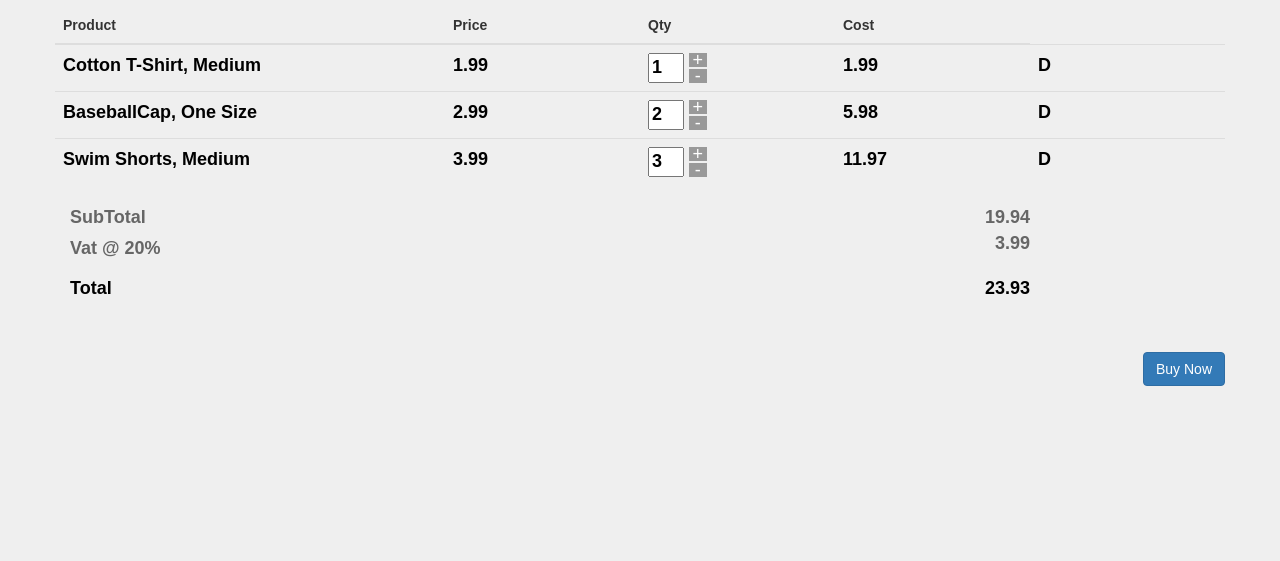
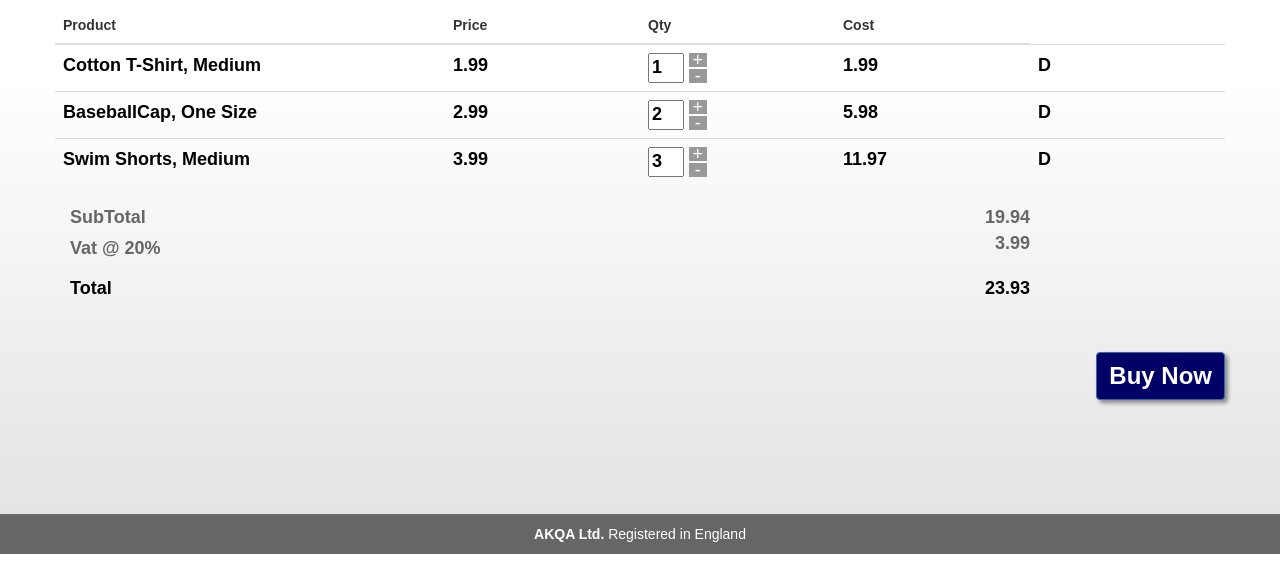
Before and after one commit to rahulmeghlan/AKQA, a plain HTML site: page index.html in a window 1280 px wide. Shown: the part 239-800 px from the top of the page. Drawn offline with Linux system fonts and the light colour scheme; a web font is replaced by a local one.

Commit message:
made some changes in the styling and added hover effect to table

```diff
--- a/index.html
+++ b/index.html
@@ -11,7 +11,7 @@
 <body>
 <div class="container">
     <div class="row">
-        <h1 class="col-md-12"><img src="images/logo.png" alt="AKQA" /></h1>
+        <h1 class="col-md-12"><img src="images/logo.png" alt="AKQA"/></h1>
     </div>
     <div class="row">
         <h2 class="col-md-12">Your Basket</h2>
@@ -21,7 +21,7 @@
             Adjust the quantities or remove items before continuing your purchase.</p>
     </div>
     <form class="row" action="myAPI" method="POST">
-        <table class="table">
+        <table class="table table-hover">
             <thead>
             <th class="col-md-4">Product</th>
             <th class="col-md-2">Price</th>
@@ -35,6 +35,7 @@
                 <td class="col-md-2">
                     <input type="text" class="qty" name="cotton_qty"/>
                     <input type="hidden" name="cotton_cost"/>
+
                     <div class="button-grp clearfix">
                         <span class="add">+</span>
                         <span class="subtract">-</span>
@@ -95,6 +96,11 @@
     </form>
 </div>
 
+<footer>
+    <span class="co-name">AKQA Ltd.</span>
+    <span>Registered in England</span>
+</footer>
+
 <script type="text/javascript" src="libs/jquery-1.11.2.min.js"></script>
 <script type="text/javascript" src="js/basket.js"></script>
 </body>
--- a/styles/styles.css
+++ b/styles/styles.css
@@ -3,7 +3,10 @@
 */
 
 body {
-    background-color: #efefef;
+    background: -webkit-linear-gradient(#fff 40%, #e1e1e1); /* For Safari 5.1 to 6.0 */
+    background: -o-linear-gradient(#fff 40%, #e1e1e1); /* For Opera 11.1 to 12.0 */
+    background: -moz-linear-gradient(#fff 40%, #e1e1e1); /* For Firefox 3.6 to 15 */
+    background: linear-gradient(#fff 40%, #e1e1e1); /* Standard syntax */
 }
 
 body, h1, h2, p {
@@ -24,12 +27,25 @@ p {
 
 input[type=submit] {
     margin-top: 50px;
+    background-color: #000066;
+    font-weight: bold;
+    font-size: 24px;
+    box-shadow: 3px 3px 4px #888888;
+}
+
+.btn-primary[disabled]{
+   background-color: #000066;
+    border-color: #000066;
 }
 
 tr td {
     font-weight: bold;
     font-size: 18px;
     color: #000;
+}
+
+form{
+    margin-bottom: 10%;
 }
 
 /*
@@ -64,7 +80,7 @@ tr td {
     margin-bottom: 2px;
 }
 
-.delete{
+.delete {
     cursor: pointer;
 }
 
@@ -84,6 +100,17 @@ tr td {
 .total {
     color: #000;
     margin-top: 20px;
+}
+
+footer {
+    background: #666666;
+    padding: 10px 0;
+    text-align: center;
+    color: #fff;
+}
+
+footer .co-name{
+    font-weight: bold;
 }
 
 /*
```
